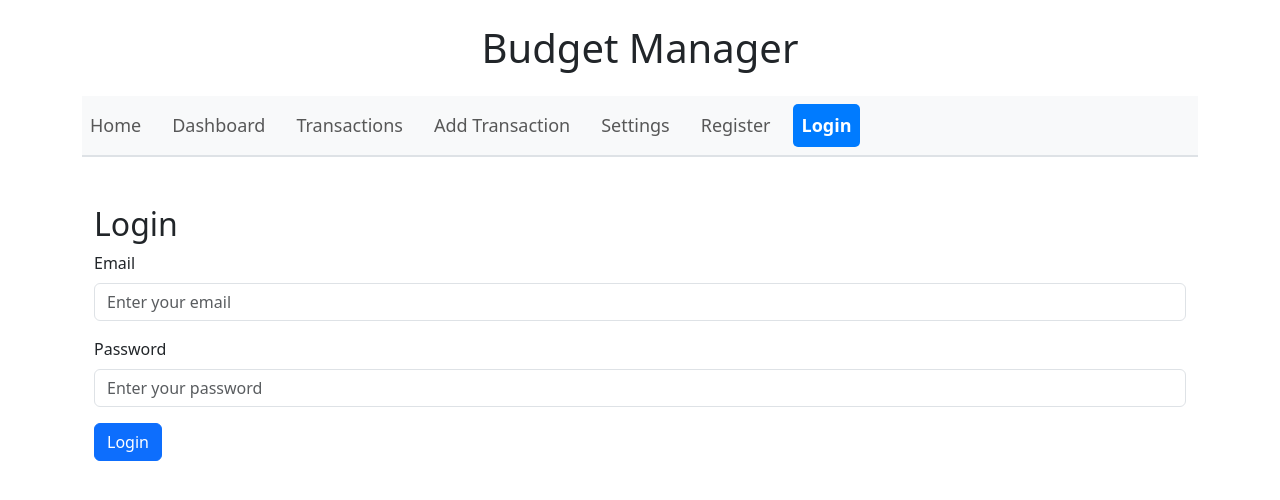
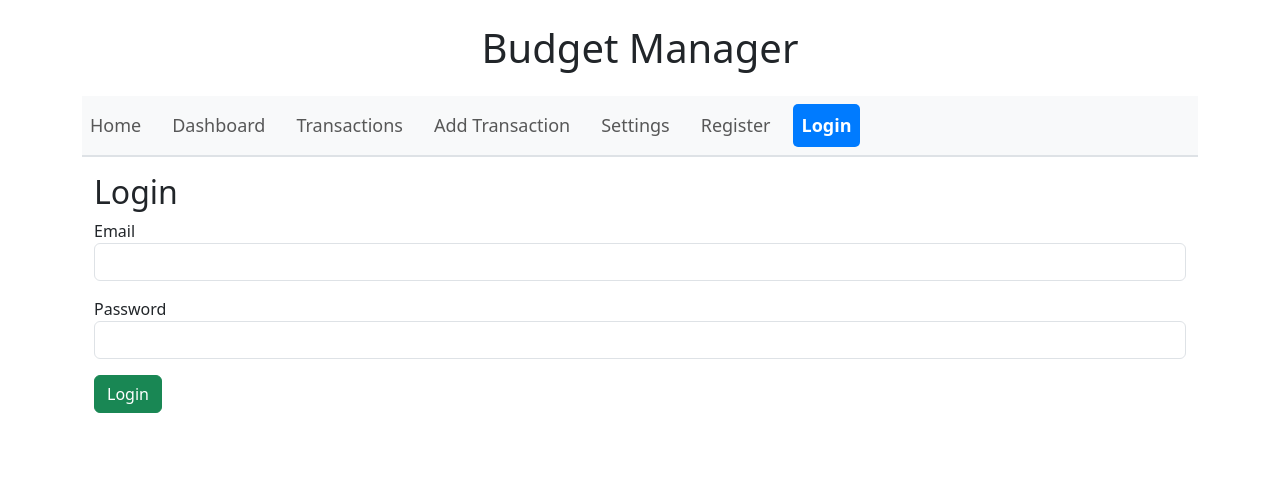
Before and after one commit to TalMadar97/budget-manager-client, a React (Create React App) app: page /login in a window 1280 px wide. Shown: the top 500 px of the page. Built offline with nearby package versions, Linux system fonts and the light colour scheme; the HTML template or start-up script is replaced by a standard one.

Commit message:
use toastify

```diff
--- a/package.json
+++ b/package.json
@@ -13,6 +13,7 @@
     "react-dom": "^19.0.0",
     "react-router-dom": "^7.2.0",
     "react-scripts": "5.0.1",
+    "react-toastify": "^11.0.5",
     "recharts": "^2.15.1",
     "web-vitals": "^2.1.4",
     "zustand": "^5.0.3"
--- a/src/App.js
+++ b/src/App.js
@@ -8,6 +8,8 @@ import Dashboard from "./pages/Dashboard";
 import Transactions from "./pages/Transactions";
 import AddTransaction from "./pages/AddTransaction";
 import Settings from "./pages/Settings";
+import { ToastContainer } from "react-toastify";
+import "react-toastify/dist/ReactToastify.css";
 
 const App = () => {
   return (
@@ -72,7 +74,7 @@ const App = () => {
           </li>
         </ul>
       </nav>
-
+      <ToastContainer position="top-center" autoClose={3000} />
       <Routes>
         <Route path="/" element={<Home />} />
         <Route path="/dashboard" element={<Dashboard />} />
--- a/src/pages/Login.js
+++ b/src/pages/Login.js
@@ -1,16 +1,14 @@
 import React, { useState } from "react";
 import { useNavigate } from "react-router-dom";
+import { toast } from "react-toastify";
 
 const Login = () => {
-  const [email, setEmail] = useState(""); // State for email
-  const [password, setPassword] = useState(""); // State for password
-  const [error, setError] = useState(""); // State for errors
+  const [email, setEmail] = useState("");
+  const [password, setPassword] = useState("");
   const navigate = useNavigate();
 
-  const handleSubmit = async (e) => {
+  const handleLogin = async (e) => {
     e.preventDefault();
-    setError(""); // Reset errors
-
     try {
       const response = await fetch("http://localhost:8181/api/auth/login", {
         method: "POST",
@@ -18,50 +16,40 @@ const Login = () => {
         body: JSON.stringify({ email, password }),
       });
 
-      const data = await response.json();
+      if (!response.ok) throw new Error("Invalid credentials");
 
-      if (!response.ok) {
-        throw new Error(data.message || "Login failed");
-      }
-
-      // ✅ Store the token in localStorage
-      localStorage.setItem("token", data.token);
-
-      // ✅ Redirect user to the dashboard
-      navigate("/dashboard");
-    } catch (err) {
-      setError(err.message);
+      toast.success("Login successful! 🎉");
+      setTimeout(() => navigate("/dashboard"), 2000);
+    } catch (error) {
+      toast.error("Error: " + error.message);
     }
   };
 
   return (
     <div className="container">
-      <h2 className="mt-5">Login</h2>
-      {error && <div className="alert alert-danger">{error}</div>}
-      <form onSubmit={handleSubmit}>
+      <h2>Login</h2>
+      <form onSubmit={handleLogin}>
         <div className="mb-3">
-          <label className="form-label">Email</label>
+          <label>Email</label>
           <input
             type="email"
             className="form-control"
-            placeholder="Enter your email"
             value={email}
             onChange={(e) => setEmail(e.target.value)}
             required
           />
         </div>
         <div className="mb-3">
-          <label className="form-label">Password</label>
+          <label>Password</label>
           <input
             type="password"
             className="form-control"
-            placeholder="Enter your password"
             value={password}
             onChange={(e) => setPassword(e.target.value)}
             required
           />
         </div>
-        <button type="submit" className="btn btn-primary">
+        <button type="submit" className="btn btn-success">
           Login
         </button>
       </form>
--- a/src/pages/Register.js
+++ b/src/pages/Register.js
@@ -1,122 +1,88 @@
 import React, { useState } from "react";
 import { useNavigate } from "react-router-dom";
+import { toast } from "react-toastify";
 
 const Register = () => {
-  const [formData, setFormData] = useState({
-    name: "",
-    email: "",
-    password: "",
-  });
-
-  const [errors, setErrors] = useState({});
+  const [name, setName] = useState(""); // ✅ הוספת שדה שם
+  const [email, setEmail] = useState("");
+  const [password, setPassword] = useState("");
   const navigate = useNavigate();
 
-  // Regular Expressions
-  const emailRegex = /^[^\s@]+@[^\s@]+\.[^\s@]+$/;
-  const passwordRegex = /^(?=.*[A-Z])(?=.*[!@#$%^&*]).{8,}$/;
-
-  const handleChange = (e) => {
-    setFormData({ ...formData, [e.target.name]: e.target.value });
-
-    // Validate fields
-    if (e.target.name === "email") {
-      setErrors({
-        ...errors,
-        email: emailRegex.test(e.target.value) ? "" : "Invalid email format",
-      });
-    }
-    if (e.target.name === "password") {
-      setErrors({
-        ...errors,
-        password: passwordRegex.test(e.target.value)
-          ? ""
-          : "Password must be at least 8 characters, contain one uppercase letter, and one special character (!@#$%^&*)",
-      });
-    }
-  };
-
-  const handleSubmit = async (e) => {
+  const handleRegister = async (e) => {
     e.preventDefault();
 
-    // Final validation check
-    if (!emailRegex.test(formData.email)) {
-      setErrors({ ...errors, email: "Invalid email format" });
-      return;
+    // ✅ הוספת בדיקת שם
+    if (!name.trim()) {
+      return toast.error("Name is required.");
     }
-    if (!passwordRegex.test(formData.password)) {
-      setErrors({
-        ...errors,
-        password:
-          "Password must be at least 8 characters, contain one uppercase letter, and one special character (!@#$%^&*)",
-      });
-      return;
+
+    const emailRegex = /^[^\s@]+@[^\s@]+\.[^\s@]+$/;
+    const passwordRegex = /^(?=.*[A-Z])(?=.*[!@#$%^&*]).{8,}$/;
+
+    if (!emailRegex.test(email)) {
+      return toast.error("Invalid email format.");
+    }
+    if (!passwordRegex.test(password)) {
+      return toast.error(
+        "Password must have at least 8 characters, one uppercase letter, and one special character."
+      );
     }
 
     try {
       const response = await fetch("http://localhost:8181/api/auth/register", {
         method: "POST",
-        headers: {
-          "Content-Type": "application/json",
-        },
-        body: JSON.stringify(formData),
+        headers: { "Content-Type": "application/json" },
+        body: JSON.stringify({ name, email, password }), // ✅ שליחת name
       });
 
-      const data = await response.json();
-      if (response.ok) {
-        alert("Registration successful! Please log in.");
-        navigate("/login");
-      } else {
-        alert(data.message || "Registration failed");
-      }
+      if (!response.ok) throw new Error("Registration failed");
+
+      toast.success("Registration successful! 🎉");
+      setTimeout(() => navigate("/login"), 2000);
     } catch (error) {
-      alert("An error occurred. Please try again.");
+      toast.error("Error: " + error.message);
     }
   };
 
   return (
-    <div className="container mt-4">
-      <h2>Register</h2>
-      <form onSubmit={handleSubmit}>
+    <div className="container">
+      <h2 className="mb-4">Register</h2>
+      <form onSubmit={handleRegister}>
+        {/* ✅ שדה שם חדש */}
         <div className="mb-3">
-          <label className="form-label">Name</label>
+          <label>Name</label>
           <input
             type="text"
-            name="name"
             className="form-control"
-            placeholder="Enter your name"
-            onChange={handleChange}
+            value={name}
+            onChange={(e) => setName(e.target.value)}
             required
           />
         </div>
+
         <div className="mb-3">
-          <label className="form-label">Email</label>
+          <label>Email</label>
           <input
             type="email"
-            name="email"
-            className={`form-control ${errors.email ? "is-invalid" : ""}`}
-            placeholder="Enter your email"
-            onChange={handleChange}
+            className="form-control"
+            value={email}
+            onChange={(e) => setEmail(e.target.value)}
             required
           />
-          {errors.email && (
-            <div className="invalid-feedback">{errors.email}</div>
-          )}
         </div>
+
         <div className="mb-3">
-          <label className="form-label">Password</label>
+          <label>Password</label>
           <input
             type="password"
-            name="password"
-            className={`form-control ${errors.password ? "is-invalid" : ""}`}
-            placeholder="Enter your password"
-            onChange={handleChange}
+            className="form-control"
+            value={password}
+            onChange={(e) => setPassword(e.target.value)}
             required
           />
-          {errors.password && (
-            <div className="invalid-feedback">{errors.password}</div>
-          )}
         </div>
-        <button type="submit" className="btn btn-primary">
+
+        <button type="submit" className="btn btn-primary w-100">
           Register
         </button>
       </form>
```
Also changed, not shown: 1 other file (tests, documents, lock files or other folders).
